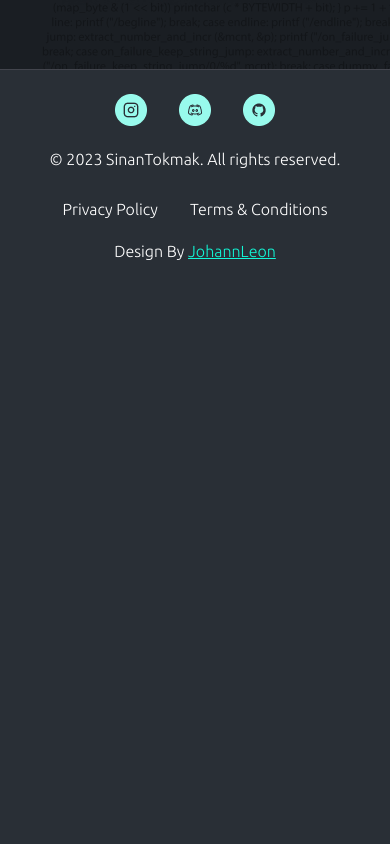
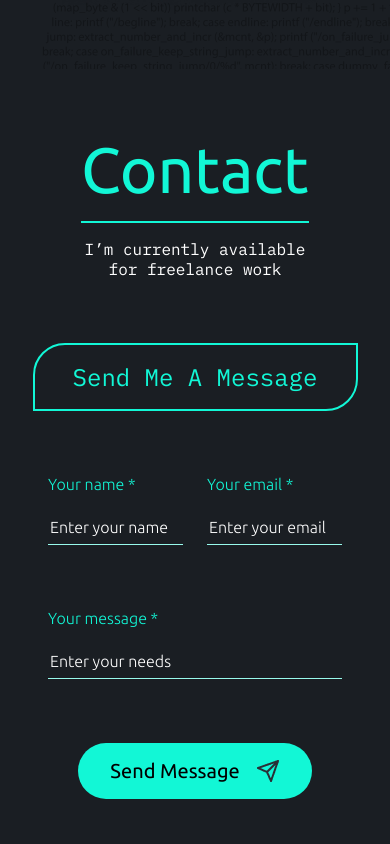
Before and after one commit to FurkanCosar00/my-portfolio-next, a Next.js app: page / in a window 390 px wide. Shown: the part 4260-5104 px from the top of the page. Before the commit the page ends 4544 px from the top, so only its background shows below. Built offline with nearby package versions, Linux system fonts and the light colour scheme.

Commit message:
contact us added, footer edited, mobile version done

```diff
--- /dev/null
+++ b/app/components/contactus/contactus.css
@@ -0,0 +1,102 @@
+.contact-us {
+    padding: 64px 0px;
+    display: flex;
+    flex-direction: column;
+    gap: 64px;
+    background-color: #1A1E23;
+    font-family: "IBM Plex Mono", monospace;
+
+    .contact-us-title {
+        width: 228px;
+        margin: 0 auto;
+
+        h1 {
+            color: #12F7D6;
+            border-bottom: 2px solid #12F7D6;
+            font-size: 64px;
+            font-weight: 400;
+            line-height: 72px;
+            padding-bottom: 16px;
+            margin-bottom: 16px;
+            font-family: "Ubuntu", sans-serif;
+        }
+
+        p {
+            color: #FFFFFF;
+            font-size: 16px;
+            font-weight: 400;
+            line-height: 20px;
+            text-align: center;
+        }
+    }
+
+    .form-title {
+        color: #12F7D6;
+        border: 2px solid #12F7D6;
+        width: 325px;
+        margin: 0 auto;
+        padding: 16px 0px;
+        font-size: 24px;
+        font-weight: 400;
+        line-height: 32px;
+        text-align: center;
+        border-radius: 32px 0px 32px 0px;
+    }
+
+    .form-group {
+        width: 342px;
+        margin: 0 auto;
+        padding: 0px 24px;
+        display: flex;
+        justify-content: center;
+        flex-wrap: wrap;
+        gap: 64px 24px;
+
+        label {
+            color: #12F7D6;
+            font-size: 16px;
+            font-weight: 300;
+            line-height: 18px;
+            display: flex;
+            flex-direction: column;
+            gap: 24px;
+            font-family: "Ubuntu", sans-serif;
+
+            input {
+                background-color: transparent;
+                border: none;
+                padding-bottom: 8px;
+                border-bottom: 1px solid #98FAEC;
+            }
+
+            input::placeholder {
+                color: #FFFFFF;
+                font-size: 16px;
+                font-weight: 300;
+                line-height: 18px;
+            }
+        }
+
+        .form-name input, .form-email input {
+            width: 135px;
+        }
+
+        .form-message input {
+            width: 294px;
+        }
+
+        .submit-button {
+            background-color: #12F7D6;
+            border-radius: 32px;
+            padding: 16px 32px;
+            font-size: 20px;
+            font-weight: 400;
+            line-height: 24px;
+            border: none;
+            display: flex;
+            align-items: center;
+            gap: 16px;
+            font-family: "Ubuntu", sans-serif;
+        }
+    }
+}
--- a/app/components/contactus/page.jsx
+++ b/app/components/contactus/page.jsx
@@ -1,7 +1,33 @@
+import "/app/components/contactus/contactus.css";
+
 export default function ContactUs() {
   return (
-  <>
-    <h1>ContactUs</h1>
-  </>
+    <div className="contact-us">
+      <div className="contact-us-title">
+        <h1>Contact</h1>
+        <p>I’m currently available for freelance work</p>
+      </div>
+
+      <h1 className="form-title">Send Me A Message</h1>
+
+      <form action="" className="form-group">
+        <label className="form-name">
+          Your name *
+          <input type="text" name='name' placeholder='Enter your name'/>
+        </label>
+
+        <label className="form-email">
+          Your email *
+          <input type="text" name='email' placeholder='Enter your email'/>
+        </label>
+
+        <label className="form-message">
+          Your message *
+          <input type="text" name='message' placeholder='Enter your needs'/>
+        </label>
+
+        <button className="submit-button">Send Message<img src="/images/contactus/message.png" alt="" /></button>
+      </form>
+    </div>
   );
 }
--- a/app/components/footer/footer.css
+++ b/app/components/footer/footer.css
@@ -2,8 +2,7 @@
     display: flex;
     flex-direction: column;
     gap: 24px;
-    width: 390px;
-    margin: 0 auto;
+    background-color: #1A1E23;
     align-items: center;
     padding: 24px 0px;
     border-top: 1px solid #43454D;
@@ -18,6 +17,7 @@
 
     .footer-texts {
         display: flex;
+        width: 342px;
         flex-wrap: wrap;
         list-style: none;
         gap: 32px;
--- a/app/page.jsx
+++ b/app/page.jsx
@@ -12,7 +12,7 @@ export default function Home() {
     <AboutMe />
     <Skills />
     <Works />
-    {/* <ContactUs /> */}
+    <ContactUs />
   </>
   );
 }
```
Also changed, not shown: public/images/contactus/message.png (added).
